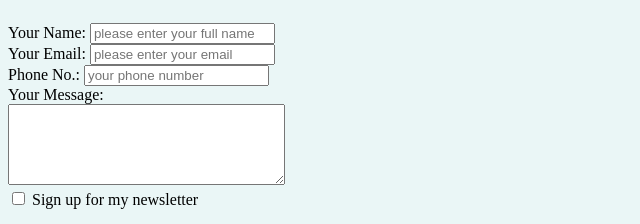
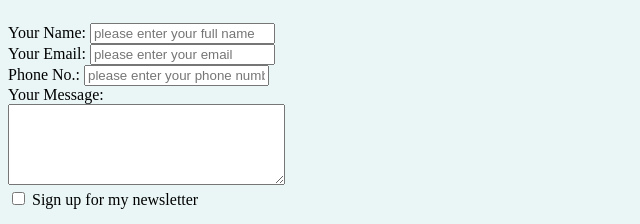
Before and after one commit to narotamji/First-Project, a plain HTML site: page Contact Me.html in a window 1280 px wide. Shown: the part 322-546 px from the top of the page, 0-640 px from the left. Drawn offline with Linux system fonts and the light colour scheme.

Commit message:
Update Contact Me.html

```diff
--- a/Contact Me.html
+++ b/Contact Me.html
@@ -24,7 +24,7 @@
     <label>Your Email: </label>
     <input type="email" name="YourEmail" placeholder="please enter your email"> <br>
     <label>Phone No.: </label>
-    <input type="tel" name="PhoneNo" id="phone" pattern="[0-9]{5}-[0-9]{5}" maxlength="10" minlength="10" placeholder="your phone number"><br>
+    <input type="tel" name="PhoneNo" id="phone" pattern="[0-9]{5}-[0-9]{5}" maxlength="10" minlength="10" placeholder="please enter your phone number"><br>
     <label>Your Message: </label><br>
     <textarea name="YourMessage" id="" cols="32" rows="5"></textarea><br>
     <input type="checkbox" name="" id="">
```
